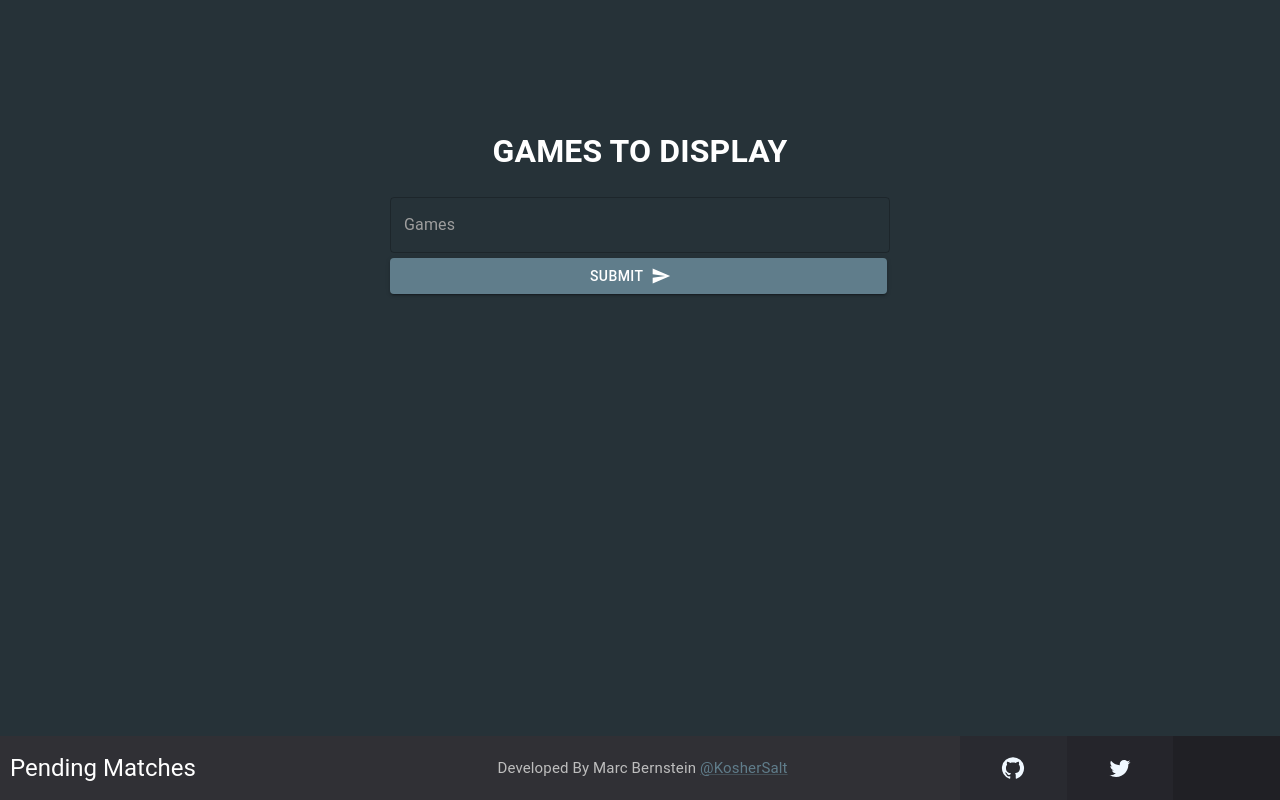
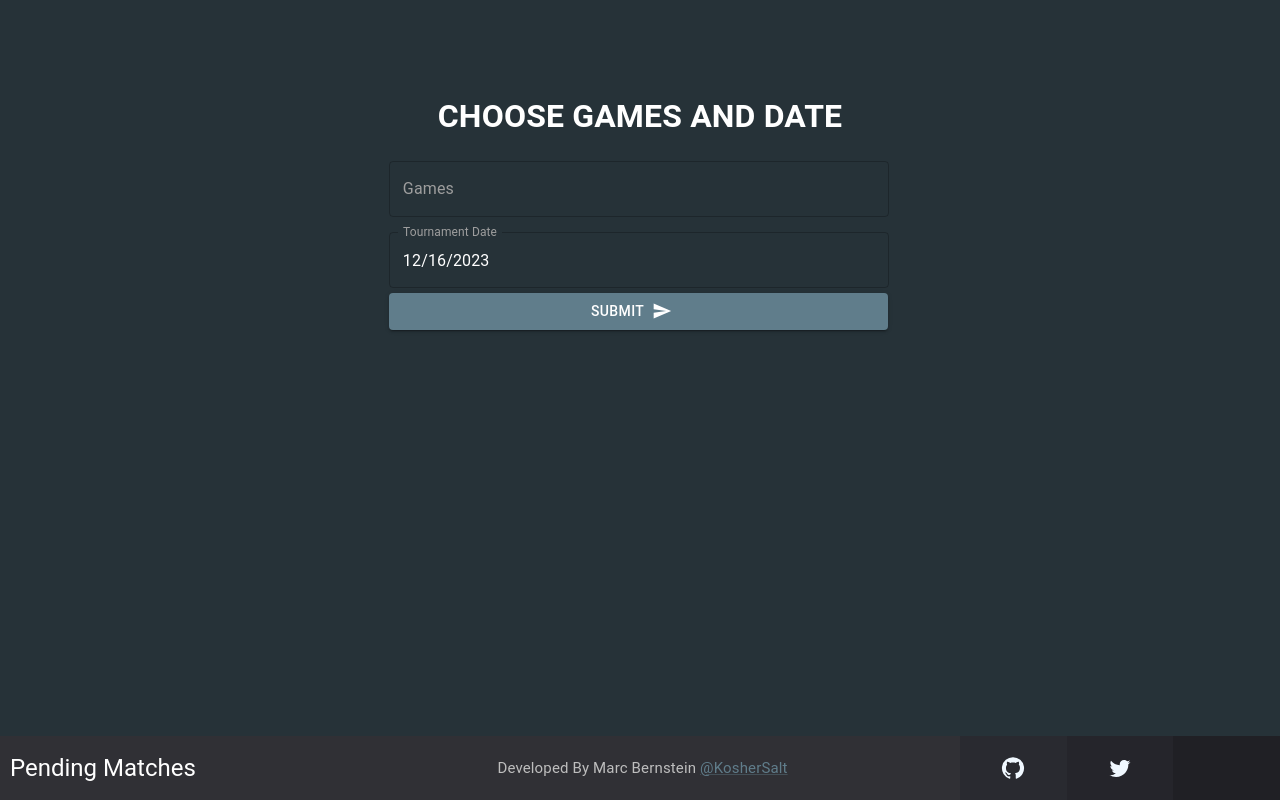
Before and after one commit to MarcBernstein0/pending-matches-ui, a React (Create React App) app: page / in a window 1280 px wide. Built offline with nearby package versions, Linux system fonts and the light colour scheme; some icons are missing.

Commit message:
add date field (#6)

```diff
--- a/package.json
+++ b/package.json
@@ -7,6 +7,7 @@
     "@emotion/styled": "^11.11.0",
     "@mui/icons-material": "^5.15.10",
     "@mui/material": "^5.15.10",
+    "@mui/x-date-pickers": "^6.19.6",
     "@testing-library/jest-dom": "^5.16.5",
     "@testing-library/react": "^13.4.0",
     "@testing-library/user-event": "^13.5.0",
--- a/src/App.tsx
+++ b/src/App.tsx
@@ -1,18 +1,21 @@
-import GameSelectBox from './components/gameSelectBox';
+import { Moment } from 'moment';
+import GameSelectBox from './components/dateAndGameSelect';
 import TournamentDisplay from './components/tournamentDisplay';
 import { useState } from 'react';
 import { BrowserRouter, Route, Routes } from 'react-router-dom';
+import moment from 'moment';
 
 
 function App() {
   const [gamesList, setGamesList] = useState<string[]>([]);
+  const [date, setDate] = useState<Moment>(moment());
 
   return (
     <BrowserRouter>
       <div>
         <Routes>
-          <Route key='SelectGamesBox' path='/' element={<GameSelectBox setGamesList={setGamesList} />} />
-          <Route key='TournamentDisplay' path='/tournamentDisplay' element={<TournamentDisplay gamesList={gamesList} />} />
+          <Route key='SelectGamesBox' path='/' element={<GameSelectBox setGamesList={setGamesList} setDate={setDate} />} />
+          <Route key='TournamentDisplay' path='/tournamentDisplay' element={<TournamentDisplay gamesList={gamesList} date={date} />} />
         </Routes>
       </div>
     </BrowserRouter>
--- /dev/null
+++ b/src/components/dateAndGameSelect.tsx
@@ -0,0 +1,97 @@
+import { Button, Grid, TextField } from '@mui/material';
+import Autocomplete from '@mui/material/Autocomplete';
+
+import SendIcon from '@mui/icons-material/Send';
+import { DatePicker, LocalizationProvider } from '@mui/x-date-pickers';
+import { AdapterMoment } from '@mui/x-date-pickers/AdapterMoment';
+import moment, { Moment } from 'moment';
+import { Dispatch, SetStateAction, useState } from 'react';
+import { useNavigate } from 'react-router-dom';
+import Footer from './footer';
+
+interface dateAndGameSelectProp {
+  setGamesList: Dispatch<SetStateAction<string[]>>
+  setDate: Dispatch<SetStateAction<Moment>>
+}
+
+export default function DateAndGameSelect({ setGamesList , setDate}: dateAndGameSelectProp) {
+  const [selectedGames, setSelectedGames] = useState<string[]>([])
+  const [date, setDateView] = useState<Moment | null>(moment());
+
+  const navigate = useNavigate();
+
+  const handleSubmit = () => {
+    if (date) {
+      setDate(date);
+      setGamesList(selectedGames);
+      navigate("/tournamentDisplay")
+    }
+  }
+
+  return (
+    <div>
+      <Grid display="flex"
+        justifyContent="center"
+        alignItems="center"
+        minHeight="50vh"
+      >
+        <div>
+          <h1
+            style={{
+              textAlign: "center"
+            }}
+          >CHOOSE GAMES AND DATE</h1>
+          <Autocomplete
+            multiple
+            freeSolo
+            id="multiple-limit-tags"
+            options={gameOptions}
+            getOptionLabel={(option) => option}
+            onChange={(_event, value) => setSelectedGames(value)}
+            renderInput={(params) => (
+              <TextField {...params} label="Games" placeholder="Select Game" />
+            )}
+            sx={{
+              width: '500px',
+              marginLeft: '6.5%'
+            }}
+          />
+          <LocalizationProvider dateAdapter={AdapterMoment}>
+            <DatePicker
+              label="Tournament Date"
+              value={date}
+              onChange={(newValue) => setDateView(newValue)}
+              sx={{
+                width: '500px',
+                marginTop: "15px",
+                marginLeft: '6.5%'
+              }} />
+          </LocalizationProvider>
+          <Button
+            variant="contained"
+            color="primary"
+            disabled={!date}
+            endIcon={<SendIcon>send</SendIcon>}
+            sx={{
+              marginTop: "5px",
+              marginLeft: "6.5%",
+              paddingLeft: "35%",
+              paddingRight: "38%"
+            }}
+            onClick={handleSubmit}
+          >
+            Submit
+          </Button>
+        </div>
+      </Grid>
+      <Footer />
+    </div>
+  );
+}
+
+const gameOptions: string[] = [
+  'Street Fighter 6',
+  'GUILTY GEAR -STRIVE-',
+  'Tekken 8',
+  'Under Night In-Birth',
+];
--- a/src/components/gameSelectBox.tsx
+++ /dev/null
@@ -1,79 +0,0 @@
-import Autocomplete from '@mui/material/Autocomplete';
-import { Button, Grid, TextField } from '@mui/material';
-
-import { Dispatch, SetStateAction, useState } from 'react';
-import SendIcon from '@mui/icons-material/Send';
-import { Link } from 'react-router-dom';
-import Footer from './footer';
-
-interface GameSelectBoxProps {
-  setGamesList: Dispatch<SetStateAction<string[]>>
-}
-
-export default function GameSelectBox({ setGamesList }: GameSelectBoxProps) {
-  const [selectedGames, setSelectedGames] = useState<string[]>([])
-
-  const handleSubmit = () => {
-    setGamesList(selectedGames)
-  }
-
-  return (
-    <div>
-      <Grid display="flex"
-        justifyContent="center"
-        alignItems="center"
-        minHeight="50vh"
-      >
-        <div>
-          <h1
-            style={{
-              textAlign: "center"
-            }}
-          >GAMES TO DISPLAY</h1>
-          <Autocomplete
-            multiple
-            freeSolo
-            id="multiple-limit-tags"
-            options={gameOptions}
-            getOptionLabel={(option) => option}
-            onChange={(event, value) => setSelectedGames(value)}
-            renderInput={(params) => (
-              <TextField {...params} label="Games" placeholder="Select Game" />
-            )}
-            sx={{ width: '500px' }}
-          />
-          <Link to="/tournamentDisplay">
-            <Button
-              variant="contained"
-              color="primary"
-              type="submit"
-              endIcon={<SendIcon>send</SendIcon>}
-              sx={{
-                marginTop: "5px",
-                paddingLeft: "40%",
-                paddingRight: "44%"
-              }}
-              onClick={handleSubmit}
-            >
-              Submit
-            </Button>
-          </Link>
-        </div>
-      </Grid>
-      <Footer />
-    </div>
-  );
-}
-
-
-
-// interface AutocompleteOption {
-//   game: string;
-// }
-
-const gameOptions: string[] = [
-  'Street Fighter 6',
-  'GUILTY GEAR -STRIVE-',
-  'Tekken 8',
-  'Under Night In-Birth',
-];
--- a/src/components/tournamentDisplay.tsx
+++ b/src/components/tournamentDisplay.tsx
@@ -1,24 +1,23 @@
+import { Grid } from "@mui/material";
+import { AxiosError } from "axios";
+import { Moment } from "moment";
 import { useEffect, useState } from "react";
+import { Match } from "../api/api";
 import { Matches } from "../models/matches.interface";
-import moment from "moment";
-import { Match } from "../api/api";
-import { AxiosError } from "axios";
-import { Grid } from "@mui/material";
+import LoadingAnimation from "./loading";
 import CustomizedTables from "./table";
-import LoadingAnimation from "./loading";
 
 interface TournamentDisplayProps {
   gamesList: string[];
+  date: Moment;
 }
 
-export default function TournamentDisplay({ gamesList }: TournamentDisplayProps) {
+export default function TournamentDisplay({ gamesList, date }: TournamentDisplayProps) {
   const [isLoaded, setIsLoaded] = useState<boolean>(false);
   const [matchResult, setMatches] = useState<Matches[]>([]);
 
   useEffect(() => {
-    const parsedDate = moment();
-
-    Match.getMatchesV1(parsedDate, gamesList)
+    Match.getMatchesV1(date, gamesList)
       .then((data) => {
         setIsLoaded(true);
         setMatches(data);
@@ -30,7 +29,7 @@ export default function TournamentDisplay({ gamesList }: TournamentDisplayProps)
       });
 
     const interval = setInterval(() => {
-      Match.getMatchesV1(parsedDate, gamesList)
+      Match.getMatchesV1(date, gamesList)
         .then((data) => {
 
           setIsLoaded(true);
@@ -44,7 +43,7 @@ export default function TournamentDisplay({ gamesList }: TournamentDisplayProps)
     return () => clearInterval(interval);
 
 
-  }, [gamesList]);
+  }, [date, gamesList]);
 
 
   return (
@@ -88,6 +87,4 @@ export default function TournamentDisplay({ gamesList }: TournamentDisplayProps)
         </Grid>}
     </span>
   );
-
-
 }
```
Also changed, not shown: src/components/dateAndGameSelectBox.tsx (added, +99 -0 lines), 1 other file (tests, documents, lock files or other folders).
